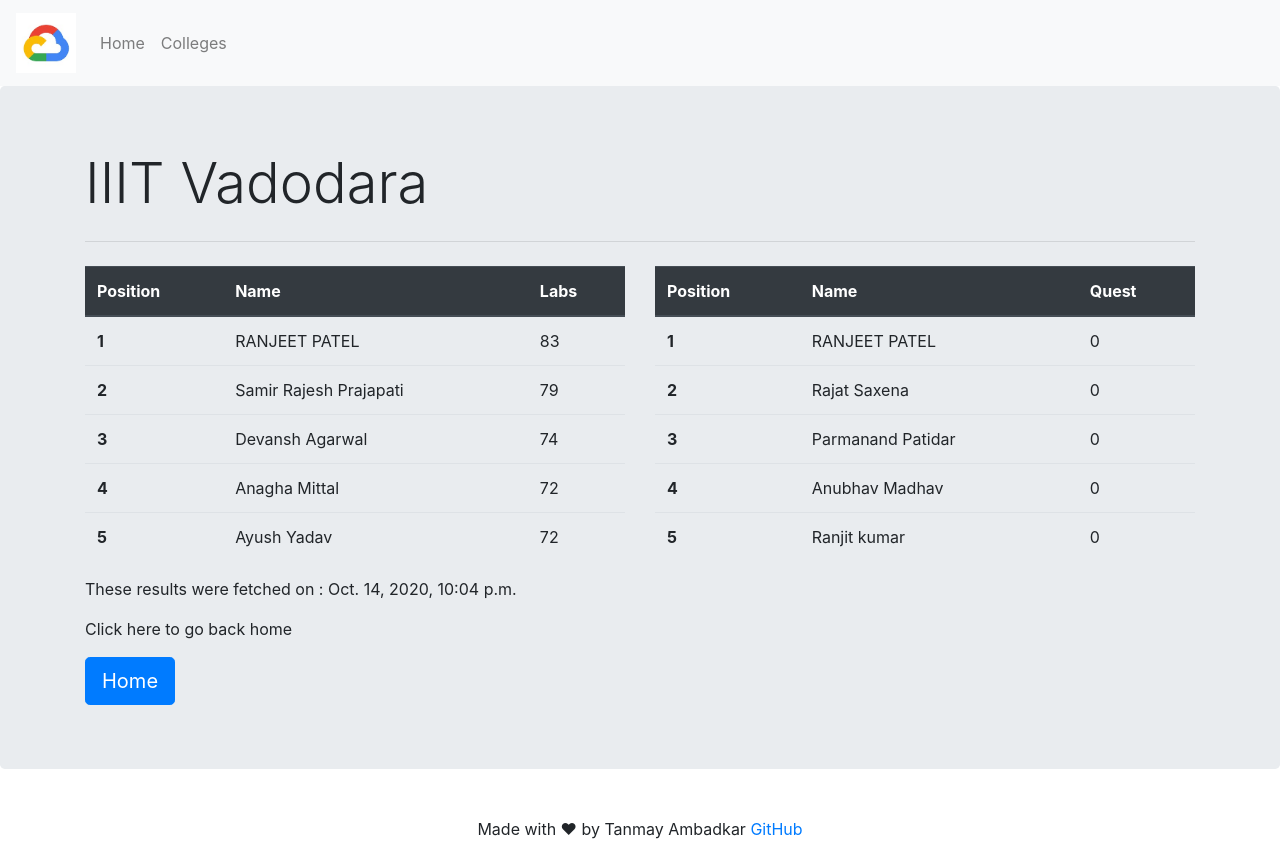
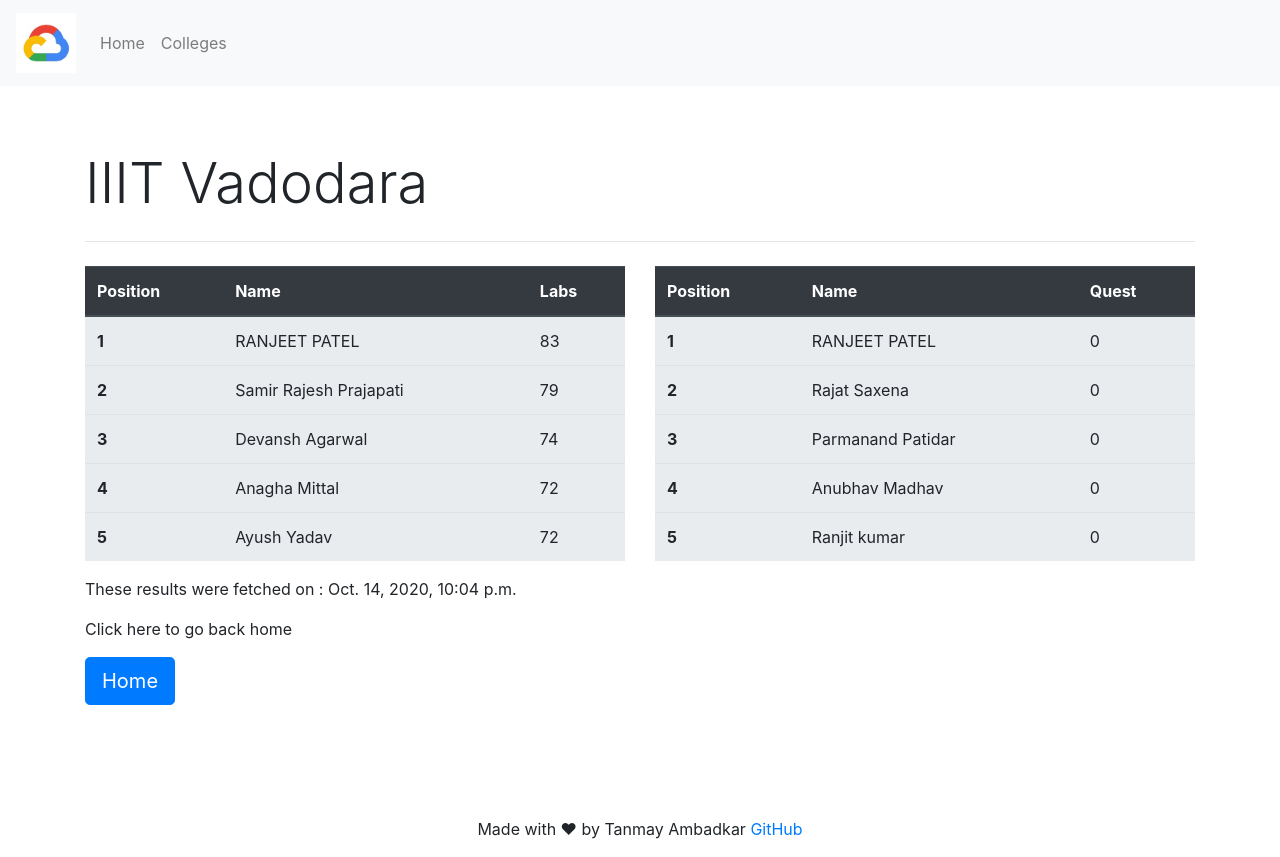
Before and after one commit to TanmayAmbadkar/gccc-dashboard, a Django app: page /iiitv/ in a window 1280 px wide. Run offline with Django 3.2, Linux system fonts and the light colour scheme; data comes from the database, SQL or seed files in the repository; both versions use the stored data as it was after the commit; some libraries are stand-ins or nearby versions.

Commit message:
Fix confetti and add gitignore

```diff
--- a/ranklist/templates/ranklist/college.html
+++ b/ranklist/templates/ranklist/college.html
@@ -4,7 +4,9 @@
 {% block content %}
 {% if college.results %}
 
-<div class="jumbotron" id="canvas-wrap" style=" position:relative;">
+<canvas id="confetti-holder" style="position:absolute; top:0; left:0; z-index:-1;">
+</canvas>
+<div class="jumbotron" id="canvas-wrap" style=" position:relative; background-color: transparent !important;">
 
 <div class='container' >
     <h1 class="display-4">{{college.long_name}}</h1>
@@ -19,7 +21,7 @@
                   <th scope="col">Labs</th>
                 </tr>
               </thead>
-              <tbody>
+              <tbody style="background-color: #e9ecef;">
                   {% for person in labs %}
                     <tr>
 
@@ -40,7 +42,7 @@
                   <th scope="col">Quest</th>
                 </tr>
               </thead>
-              <tbody>
+              <tbody style="background-color: #e9ecef;">
                   {% for person in quests %}
                     <tr>
 
@@ -58,8 +60,6 @@
     <p>Click here to go back home</p>
     <a class="btn btn-primary btn-lg" href="{% url 'home' %}" role="button">Home</a>
   </div>
-  <canvas id="confetti-holder" style="position:absolute; top:0; left:0; z-index:0;">
-  </canvas>
 
 </div>
 
--- a/requirements.txt
+++ b/requirements.txt
@@ -76,3 +76,4 @@ whitenoise==5.0.1
 wincertstore==0.2
 wrapt==1.12.1
 zipp==3.1.0
+APScheduler==3.6.3
```
Also changed, not shown: db.sqlite3, 1 other file.
